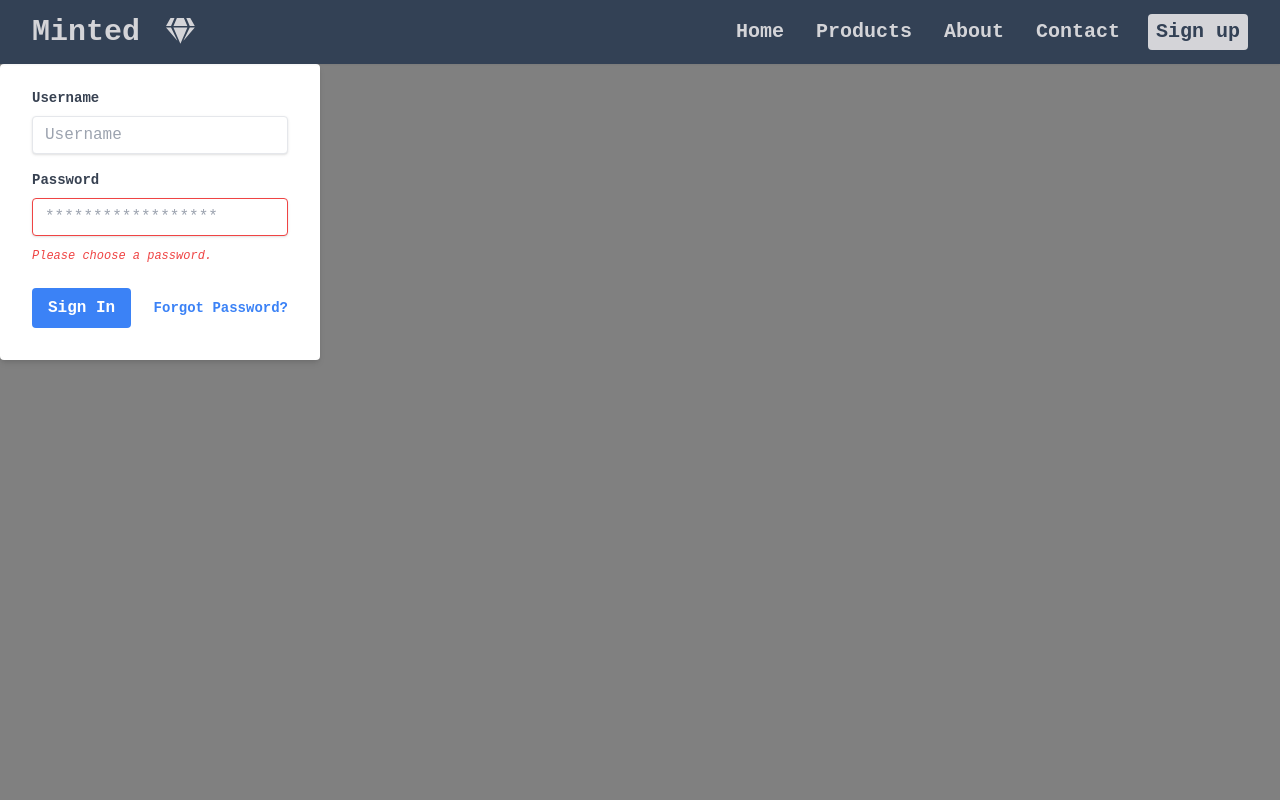
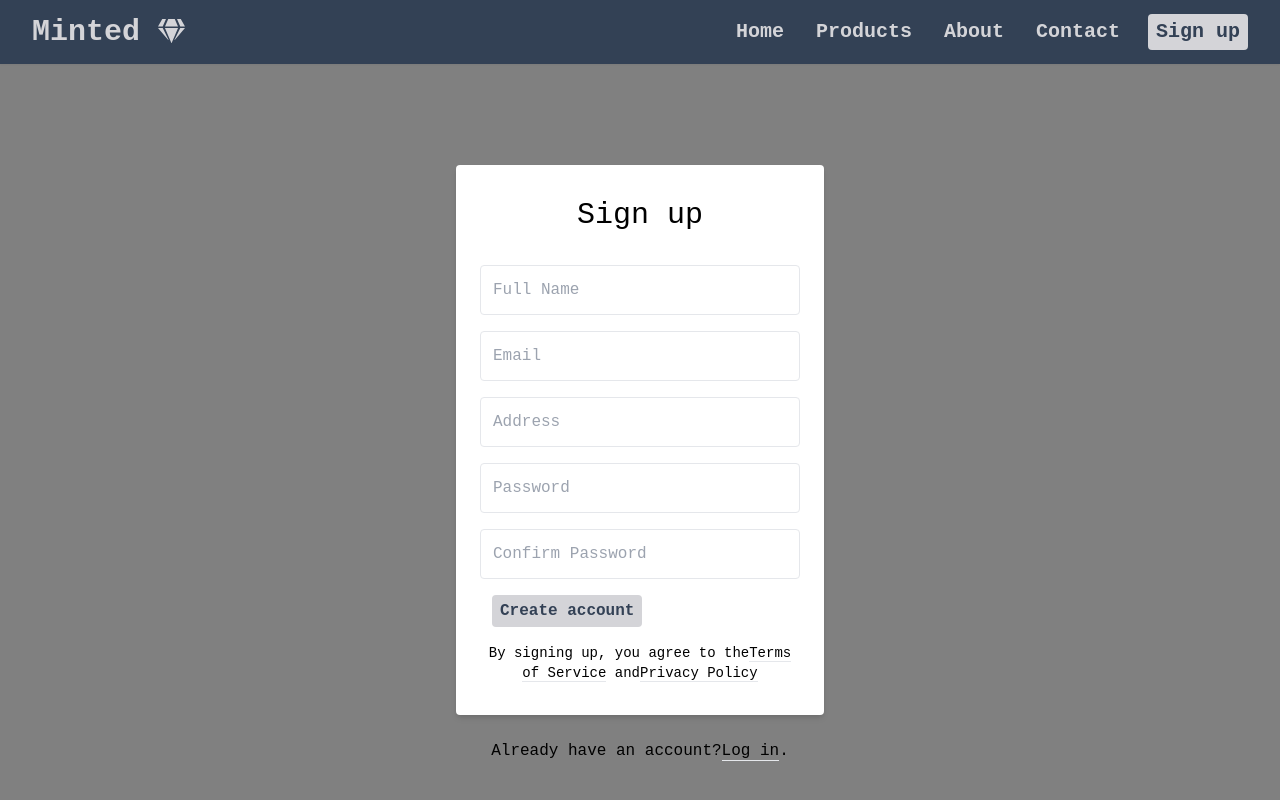
Before and after one commit to minjie0501/minted, a React (Create React App) app in the folder frontend/: page / in a window 1280 px wide. Shown: the top 800 px of the page. Built offline with nearby package versions, Linux system fonts and the light colour scheme.

Commit message:
dropdown item

```diff
--- a/frontend/public/index.html
+++ b/frontend/public/index.html
@@ -23,7 +23,7 @@
       work correctly both with client-side routing and a non-root public URL.
       Learn how to configure a non-root public URL by running `npm run build`.
     -->
-    <title>React App</title>
+    <title>Minted</title>
   </head>
   <body>
     <noscript>You need to enable JavaScript to run this app.</noscript>
--- a/frontend/src/Components/Button.js
+++ b/frontend/src/Components/Button.js
@@ -1,5 +1,5 @@
 import React from "react";
 
-export default function Button() {
-  return <button class="bg-zinc-300 hover:bg-blue-700 text-slate-700 font-bold ml-3 py-1 px-2 rounded">Sign up</button>;
+export default function Button(props) {
+  return <button class="bg-zinc-300 hover:bg-blue-700 text-slate-700 font-bold ml-3 py-1 px-2 rounded">{props.value}</button>;
 }
--- a/frontend/src/Components/LoginForm.js
+++ b/frontend/src/Components/LoginForm.js
@@ -1,44 +1,50 @@
 import React from "react";
+import Button from "./Button";
 
 function LoginForm() {
   return (
-    <div className="w-full max-w-xs">
-      <form className="bg-white shadow-md rounded px-8 pt-6 pb-8 mb-4">
-        <div className="mb-4">
-          <label className="block text-gray-700 text-sm font-bold mb-2" for="username">
-            Username
-          </label>
+    <div className="bg-grey-lighter min-h-screen flex flex-col">
+      <div className="container max-w-sm mx-auto flex-1 flex flex-col items-center justify-center px-2">
+        <div className="bg-white px-6 py-8 rounded shadow-md text-black w-full">
+          <h1 className="mb-8 text-3xl text-center">Sign up</h1>
+          <input type="text" className="block border border-grey-light w-full p-3 rounded mb-4" name="fullname" placeholder="Full Name" />
+          <input type="text" className="block border border-grey-light w-full p-3 rounded mb-4" name="email" placeholder="Email" />
+          <input type="text" className="block border border-grey-light w-full p-3 rounded mb-4" name="address" placeholder="Address" />
           <input
-            className="shadow appearance-none border rounded w-full py-2 px-3 text-gray-700 leading-tight focus:outline-none focus:shadow-outline"
-            id="username"
-            type="text"
-            placeholder="Username"
+            type="password"
+            className="block border border-grey-light w-full p-3 rounded mb-4"
+            name="password"
+            placeholder="Password"
           />
+          <input
+            type="password"
+            className="block border border-grey-light w-full p-3 rounded mb-4"
+            name="confirm_password"
+            placeholder="Confirm Password"
+          />
+
+          <Button value="Create account" />
+
+          <div className="text-center text-sm text-grey-dark mt-4">
+            By signing up, you agree to the
+            <a className="no-underline border-b border-grey-dark text-grey-dark" href="#">
+              Terms of Service
+            </a>{" "}
+            and
+            <a className="no-underline border-b border-grey-dark text-grey-dark" href="#">
+              Privacy Policy
+            </a>
+          </div>
         </div>
-        <div className="mb-6">
-          <label className="block text-gray-700 text-sm font-bold mb-2" for="password">
-            Password
-          </label>
-          <input
-            className="shadow appearance-none border border-red-500 rounded w-full py-2 px-3 text-gray-700 mb-3 leading-tight focus:outline-none focus:shadow-outline"
-            id="password"
-            type="password"
-            placeholder="******************"
-          />
-          <p className="text-red-500 text-xs italic">Please choose a password.</p>
+
+        <div className="text-grey-dark mt-6">
+          Already have an account?
+          <a className="no-underline border-b border-blue text-blue" href="../login/">
+            Log in
+          </a>
+          .
         </div>
-        <div className="flex items-center justify-between">
-          <button
-            className="bg-blue-500 hover:bg-blue-700 text-white font-bold py-2 px-4 rounded focus:outline-none focus:shadow-outline"
-            type="button"
-          >
-            Sign In
-          </button>
-          <a className="inline-block align-baseline font-bold text-sm text-blue-500 hover:text-blue-800" href="#">
-            Forgot Password?
-          </a>
-        </div>
-      </form>
+      </div>
     </div>
   );
 }
--- a/frontend/src/Components/Navbar/Dropdown.js
+++ b/frontend/src/Components/Navbar/Dropdown.js
@@ -1,21 +1,13 @@
 import React from "react";
-import { Link } from "react-router-dom";
+import DropdownItem from "./DropdownItem";
 
-export default function Dropdown({isOpen, toggle}) {
+export default function Dropdown({ isOpen, toggle }) {
   return (
     <div className={isOpen ? "grid grid-rows-4 text-center items-center bg-slate-400 text-xl text-zinc-300" : "hidden"} onClick={toggle}>
-      <Link className="p-4" to="/">
-        Home
-      </Link>
-      <Link className="p-4" to="/">
-        Products
-      </Link>
-      <Link className="p-4" to="/">
-        About
-      </Link>
-      <Link className="p-4" to="/">
-        Contact
-      </Link>
+      <DropdownItem className="p-4 hover:bg-blue-700" to="/" pageName="Home" />
+      <DropdownItem className="p-4 hover:bg-blue-700" to="/" pageName="Products" />
+      <DropdownItem className="p-4 hover:bg-blue-700" to="/" pageName="About" />
+      <DropdownItem className="p-4 hover:bg-blue-700" to="/" pageName="Contact" />
     </div>
   );
 }
--- /dev/null
+++ b/frontend/src/Components/Navbar/DropdownItem.js
@@ -0,0 +1,10 @@
+import React from "react";
+import { Link } from "react-router-dom";
+
+export default function DropdownItem(props) {
+  return (
+    <Link className="p-4 hover:bg-blue-700" to="/">
+      {props.pageName}
+    </Link>
+  );
+}
--- a/frontend/src/Components/Navbar/Navbar.css
+++ /dev/null
@@ -1,144 +0,0 @@
-.NavbarItems{
-    background:linear-gradient(90deg,#333 0%, rgb(58, 58, 58) 100%);
-    height: 60px;
-    display: flex;
-    justify-content: center;
-    align-items: center;
-    font-size: 1.2rem;
-}
-
-.navbar-logo{
-    color: #fff;
-    justify-self: start;
-    margin-left: 20px;
-    cursor:pointer;
-}
-
-.fa-gem{
-    margin-left: 0.5rem;
-    font-size: 1.6rem;
-}
-
-.nav-menu{
-    display: flex;
-    list-style: none;
-    text-align: center;
-    width: 70vh;
-    justify-content: flex-end;
-    margin-right: 2rem;
-}
-
-
-.nav-links{
-    margin: 10px;
-    color: white;
-    text-decoration: none;
-    padding: 0.5rem 1rem;
-}
-
-.nav-links:hover{
-    background-color:rgb(71, 71, 71);
-    border-radius: 4px;
-    transition: all 0.2s ease-out;
-}
-
-.fa-bars, .fa-times{
-    color: #fff;
-}
-
-.nav-links-mobile{
-    display:none;
-}
-
-.menu-icon{
-    display:none;
-}
-
-@media screen and (max-width: 960px) {
-    .NavbarItems{
-        position: relative;
-    }
-
-    .nav-menu{
-        /* display: grid;
-        grid-template-columns: repeat(5,auto);
-        grid-gap: 10px;
-        list-style: none;
-        text-align: center; */
-
-        display: flex;
-        flex-direction: column;
-        width: 100%;
-        height: 500px;
-        position: absolute;
-        top:80px;
-        left: 0;
-        opacity: 1;
-        transition: all 0.5s ease;
-    }
-
-    .nav-menu-active{
-        background: purple;
-        left: 0;
-        opacity: 1;
-        transition: all 0.5s ease;
-        z-index: 1;
-    }
-
-    .nav-links{
-        text-align: center;
-        padding: 2rem;
-        width: 100%;
-        display: table;
-    }
-
-    .nav-links:hover{
-        background-color: purple;
-        border-radius: 0;
-    }
-
-    .navbar-logo{
-        position: absolute;
-        top: 0;
-        left: 0;
-        transform: translate(25%, 50%);
-    }
-
-    .menu-icon{
-        display: block;
-        position: absolute;
-        top:0;
-        right: 0;
-        transform: translate(-100%, 60%);
-        font-size: 1.8rem;
-        cursor: pointer;
-    }
-
-    .fa-times{
-        color: #fff;
-        font-size: 2rem;
-    }
-
-    .nav-links-mobile{
-        display: block;
-        text-align: center;
-        padding: 1.5rem;
-        margin: 2rem auto;
-        border-radius: 4px;
-        width: 80%;
-        background: lightblue;
-        text-decoration: none;
-        color:#fff;
-        font-size: 1.5rem;
-    }
-
-    .nav-links-mobile:hover{
-        background: #fff;
-        color: blue;
-        transition: 250ms;
-    }
-
-    Button{
-        display: none;
-    }
-}
--- a/frontend/src/Components/Navbar/Navbar.js
+++ b/frontend/src/Components/Navbar/Navbar.js
@@ -3,14 +3,12 @@
 import { FontAwesomeIcon } from '@fortawesome/react-fontawesome'
 import { faGem } from '@fortawesome/free-solid-svg-icons'
 import Button from '../Button'
-import "./Navbar.css";
 
 export default function Navbar({toggle}) {
-
   return (
     <nav className="flex justify-between items-center h-16 bg-slate-700 text-zinc-300 text-xl relative shadow-sm font-bold font-mono" role="navigation">
       <Link to="/" className="pl-8 text-3xl">
-        Minted <FontAwesomeIcon icon={faGem} />
+        Minted <FontAwesomeIcon className="text-2xl" icon={faGem} />
       </Link>
 
       <div className="px-4 cursor-pointer md:hidden" onClick={toggle}>
@@ -29,7 +27,7 @@
           <Link className="p-4" to="/">Products</Link>
           <Link className="p-4" to="/">About</Link>
           <Link className="p-4" to="/">Contact</Link>
-          <Button/>
+          <Button value="Sign up" />
       </div>
     </nav>
   );
```
